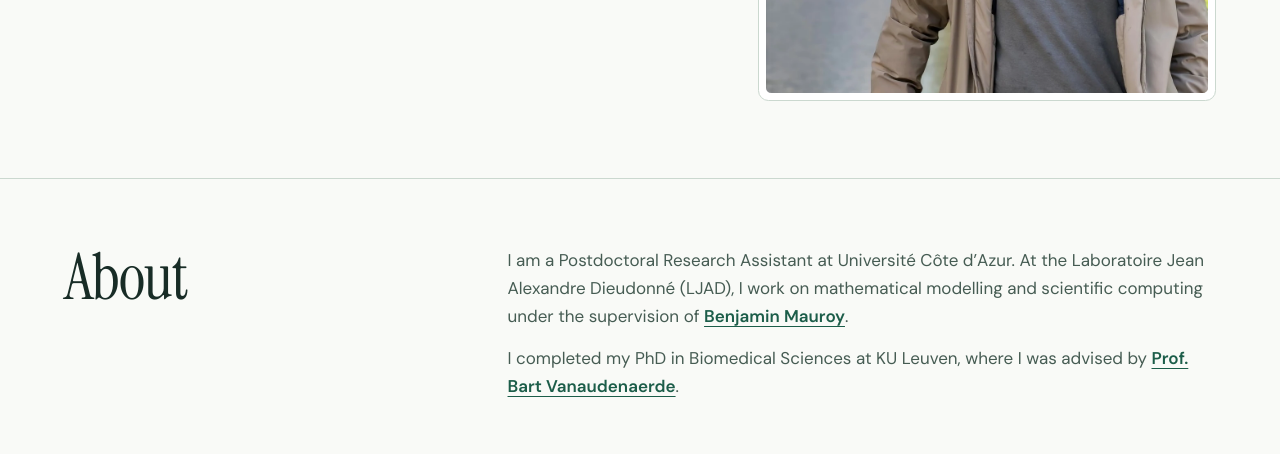
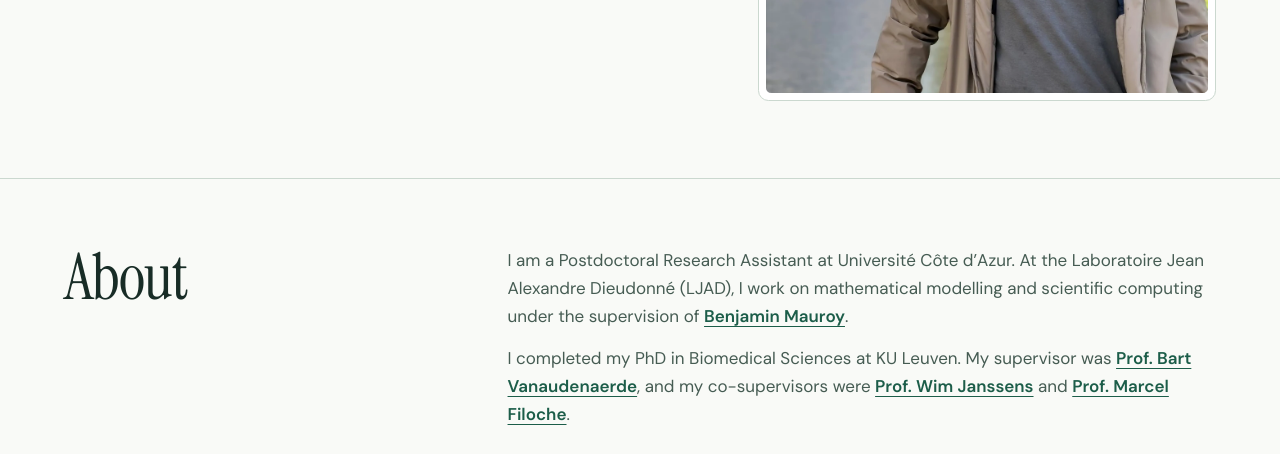
Before and after one commit to youssrykhaled/youssrykhaled.github.io, a plain HTML site: page index.html in a window 1280 px wide. Shown: the part 498-952 px from the top of the page. Drawn offline with Linux system fonts and the light colour scheme.

Commit message:
Credit both PhD co-supervisors in About

```diff
--- a/index.html
+++ b/index.html
@@ -49,7 +49,7 @@
         <h2 id="about-title">About</h2>
         <div class="about-copy">
           <p>I am a Postdoctoral Research Assistant at Université Côte d’Azur. At the Laboratoire Jean Alexandre Dieudonné (LJAD), I work on mathematical modelling and scientific computing under the supervision of <a href="https://math.univ-cotedazur.fr/bdd_ljad/listings/annuaires/signaletique/5176/">Benjamin Mauroy</a>.</p>
-          <p>I completed my PhD in Biomedical Sciences at KU Leuven, where I was advised by <a href="https://www.kuleuven.be/wieiswie/en/person/00034565">Prof. Bart Vanaudenaerde</a>.</p>
+          <p>I completed my PhD in Biomedical Sciences at KU Leuven. My supervisor was <a href="https://www.kuleuven.be/wieiswie/en/person/00034565">Prof. Bart Vanaudenaerde</a>, and my co-supervisors were <a href="https://www.kuleuven.be/wieiswie/en/person/00034401">Prof. Wim Janssens</a> and <a href="https://www.institut-langevin.espci.fr/marcel_filoche">Prof. Marcel Filoche</a>.</p>
         </div>
       </div>
     </section>
```
